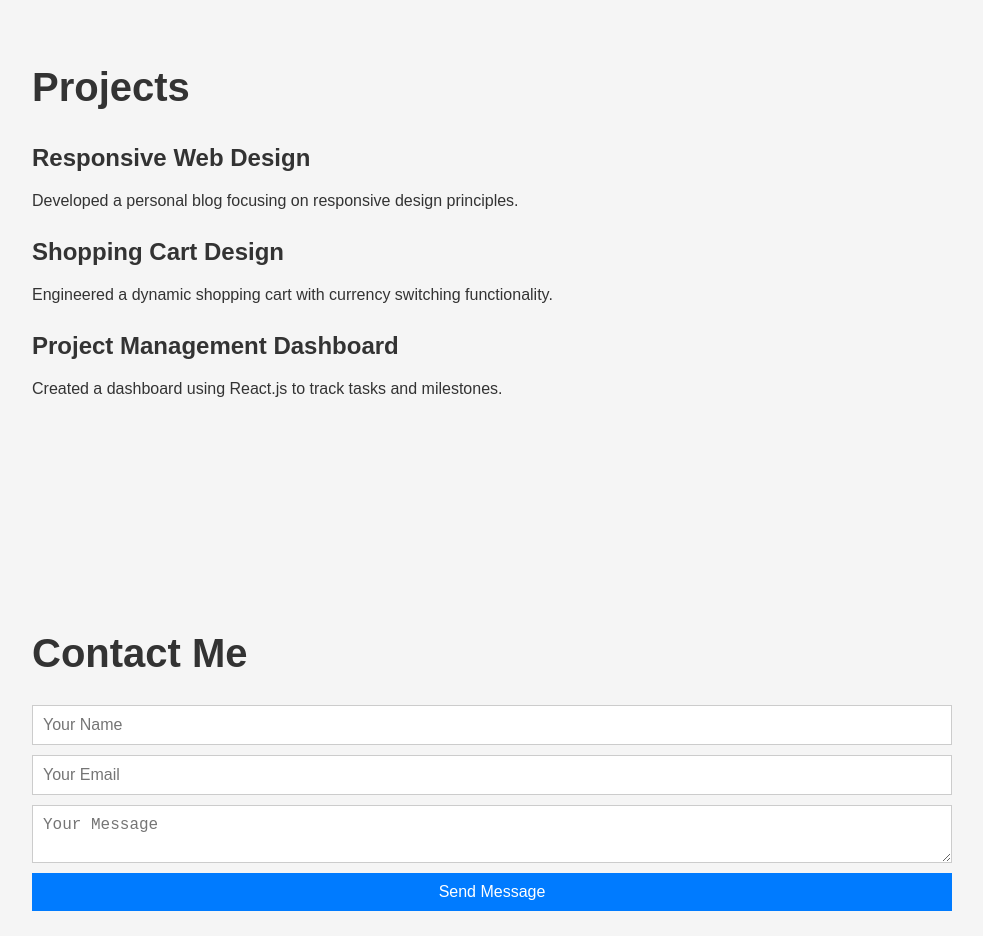
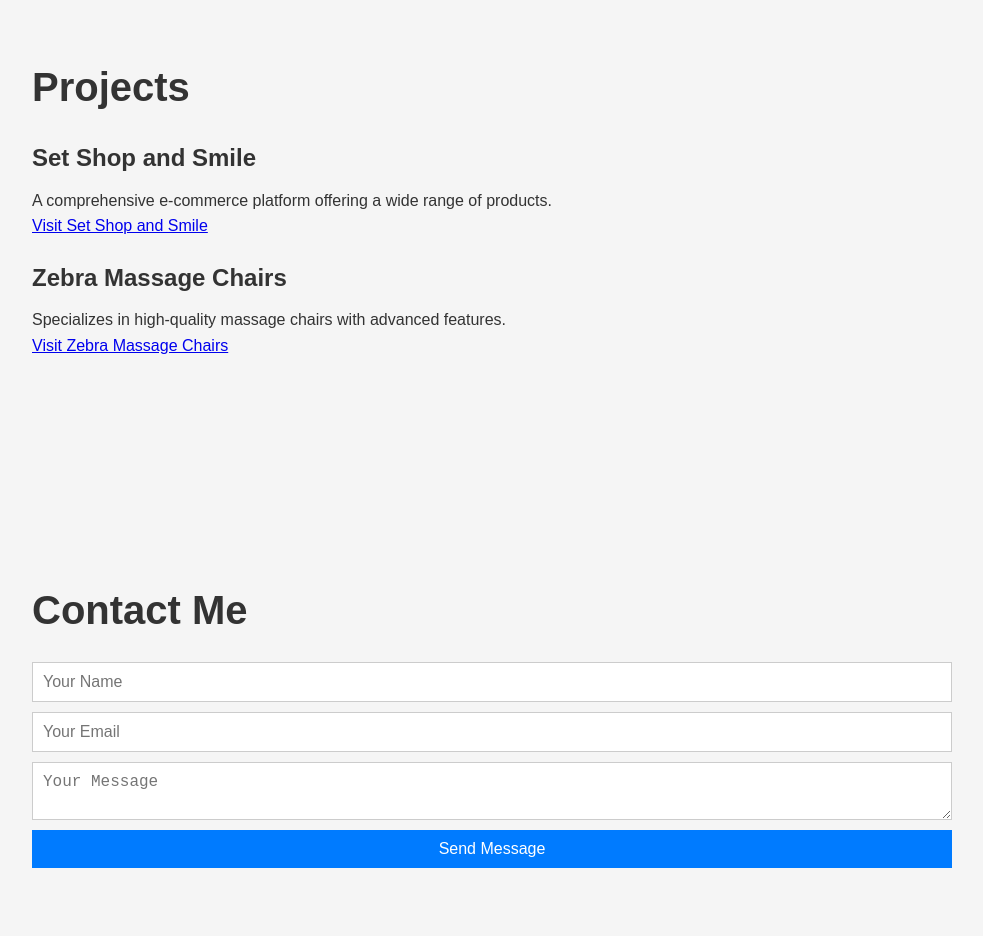
Before and after one commit to emsitchameu/PORTFOLIO, a plain HTML site: page index.html in a window 1280 px wide. Shown: the part 1180-2116 px from the top of the page, without its empty margins (148-1131 px from the left). Drawn offline with Linux system fonts and the light colour scheme; files that its build step writes are made by us from their sources; files whose address does not match are found by name.

Commit message:
Update HTML

```diff
--- a/index.html
+++ b/index.html
@@ -44,16 +44,14 @@
         <div class="container">
             <h2>Projects</h2>
             <div class="project">
-                <h3>Responsive Web Design</h3>
-                <p>Developed a personal blog focusing on responsive design principles.</p>
+                <h3>Set Shop and Smile</h3>
+                <p>A comprehensive e-commerce platform offering a wide range of products.</p>
+                <a href="https://www.setshopandsmile.com" target="_blank">Visit Set Shop and Smile</a>
             </div>
             <div class="project">
-                <h3>Shopping Cart Design</h3>
-                <p>Engineered a dynamic shopping cart with currency switching functionality.</p>
-            </div>
-            <div class="project">
-                <h3>Project Management Dashboard</h3>
-                <p>Created a dashboard using React.js to track tasks and milestones.</p>
+                <h3>Zebra Massage Chairs</h3>
+                <p>Specializes in high-quality massage chairs with advanced features.</p>
+                <a href="https://www.zebramassagechairs.com" target="_blank">Visit Zebra Massage Chairs</a>
             </div>
         </div>
     </section>
```
